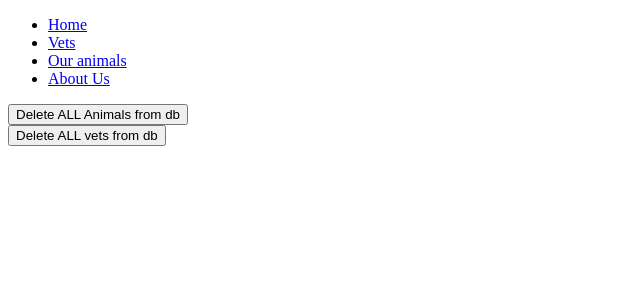
After one commit to szWoj/vet_management_flask_project, a Flask app: page /about in a window 1280 px wide. The commit adds this page. Shown: the top 300 px of the page, without its empty margins (0-640 px from the left). Run offline with Flask 2, Linux system fonts and the light colour scheme.

Commit message:
secret delete ALL vets and delete ALL animals from db- button added to about page

```diff
--- a/app.py
+++ b/app.py
@@ -11,5 +11,9 @@ app.register_blueprint(vets_blueprint)
 def home():
     return render_template('index.html')
 
+@app.route("/about")
+def about():
+    return render_template('about.html')
+
 if __name__ == "__main__":
     app.run(debug=True)
--- a/controllers/animals_controller.py
+++ b/controllers/animals_controller.py
@@ -13,3 +13,8 @@ def animals_menu():
 def animals_all():
     animals = animal_repository.select_all()
     return render_template('animals/all_animals.html', animals=animals)
+
+@animals_blueprint.route('/animals/delete_all')
+def delete_all_animals():
+    animal_repository.delete_all()
+    return redirect('/')
--- a/controllers/vets_controller.py
+++ b/controllers/vets_controller.py
@@ -13,3 +13,8 @@ def vets_menu():
 def vets_all():
     vets = vet_repository.select_all()
     return render_template('vets/all_vets.html', vets=vets)
+
+@vets_blueprint.route('/vets/delete_all')
+def delete_all_vets():
+    vet_repository.delete_all()
+    return redirect('/')
--- /dev/null
+++ b/templates/about.html
@@ -0,0 +1,9 @@
+{% extends "base.html" %}
+{% block content %}
+<form action="/animals/delete_all" method="POST">
+    <button type="submit">Delete ALL Animals from db</button>
+</form>
+<form action="/vets/delete_all" method="POST">
+    <button type="submit">Delete ALL vets from db</button>
+</form>
+    {% endblock %}
--- a/templates/vets/all_vets.html
+++ b/templates/vets/all_vets.html
@@ -1,7 +1,7 @@
 {% extends "base.html" %}
 {% block content %}
 {% for vet in vets %}
-    <p>Title: {{ vet.name }}</p>
+    <p>Vet name: {{ vet.name }}</p>
     <p>Contact: {{ vet.contact }}</p>
     <p>Status: {{ vet.status }}</p>
     <form action="/vets/{{ vet.id }}/delete" method="POST">
```
